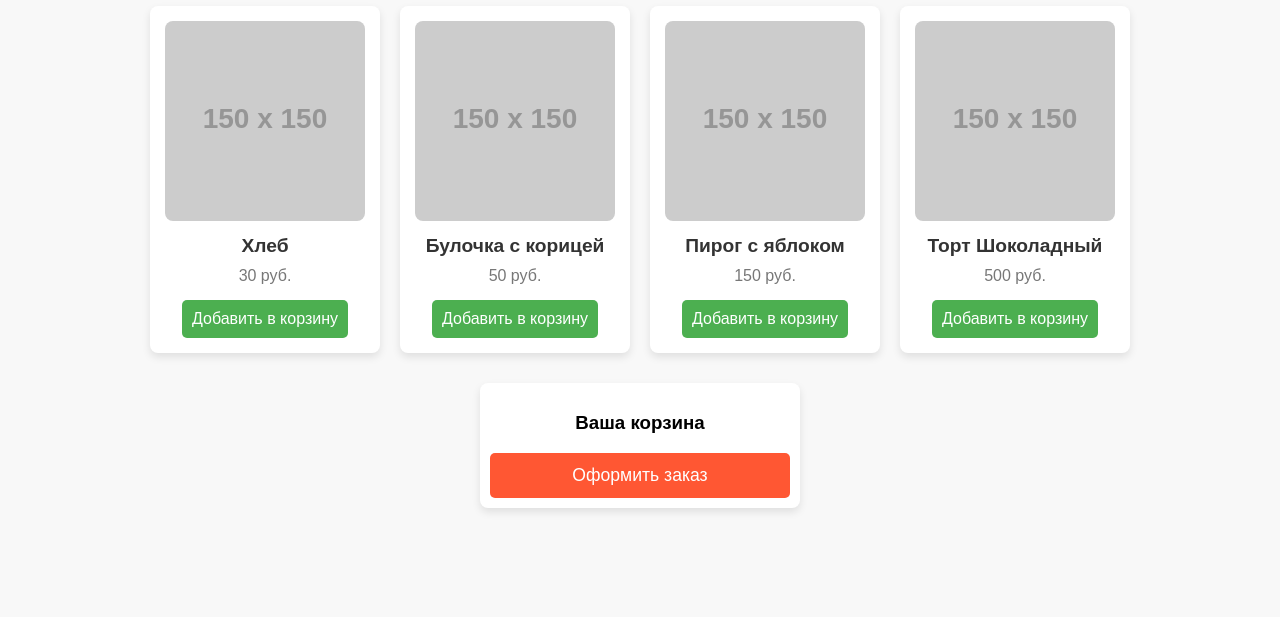
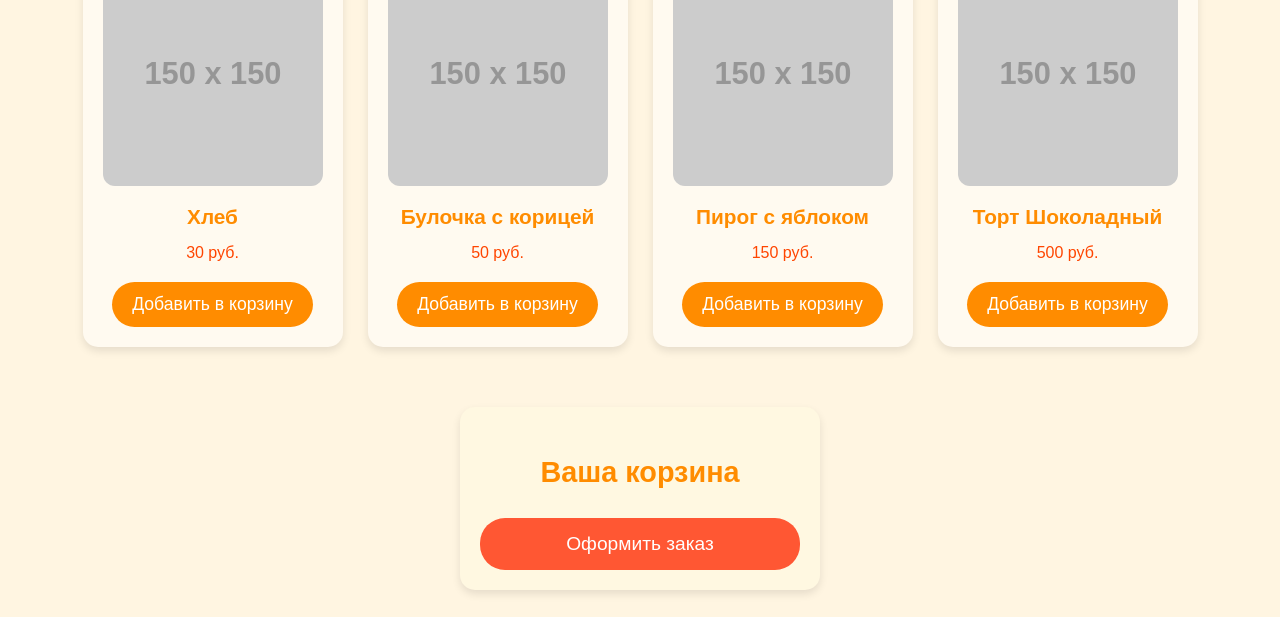
Before and after one commit to cute36/bakery-web, a plain HTML site: page index.html in a window 1280 px wide. Shown: the part 183-800 px from the top of the page. Drawn offline with Linux system fonts and the light colour scheme; placeholder pictures from the web are drawn by us.

Commit message:
Update index.html

```diff
--- a/index.html
+++ b/index.html
@@ -6,8 +6,8 @@
     <title>Магазин хлебобулочных изделий</title>
     <style>
         body {
-            font-family: Arial, sans-serif;
-            background-color: #f8f8f8;
+            font-family: 'Arial', sans-serif;
+            background-color: #FFF5E1; /* Теплый желтый фон */
             margin: 0;
             padding: 0;
             display: flex;
@@ -16,20 +16,28 @@
             justify-content: center;
             min-height: 100vh;
         }
+        h1 {
+            font-size: 2.5em;
+            color: #FF8C00; /* Оранжевый заголовок */
+            margin-bottom: 30px;
+            text-align: center;
+        }
         .product-list {
             display: flex;
             flex-wrap: wrap;
             justify-content: center;
-            gap: 20px;
+            gap: 25px;
+            margin-bottom: 30px;
         }
         .product-card {
-            background-color: white;
-            padding: 15px;
-            width: 200px;
+            background-color: #FFFFFF;
+            padding: 20px;
+            width: 220px;
             text-align: center;
             box-shadow: 0 4px 8px rgba(0, 0, 0, 0.1);
-            border-radius: 8px;
-            transition: transform 0.3s;
+            border-radius: 15px;
+            transition: transform 0.3s ease;
+            background-color: #FFFAF0; /* Легкий кремовый фон карточки */
         }
         .product-card:hover {
             transform: scale(1.05);
@@ -37,61 +45,75 @@
         .product-card img {
             width: 100%;
             height: auto;
-            border-radius: 8px;
+            border-radius: 12px;
         }
         .product-card h3 {
-            margin: 10px 0;
-            font-size: 1.2em;
-            color: #333;
+            margin: 15px 0;
+            font-size: 1.3em;
+            color: #FF8C00; /* Оранжевый цвет для текста */
         }
         .product-card p {
             margin: 5px 0;
-            color: #777;
+            color: #FF4500; /* Красноватый цвет цены */
         }
         .product-card button {
-            padding: 10px;
-            background-color: #4CAF50;
+            padding: 12px 20px;
+            background-color: #FF8C00;
             color: white;
             border: none;
-            border-radius: 5px;
+            border-radius: 25px;
             cursor: pointer;
-            font-size: 1em;
-            margin-top: 10px;
+            font-size: 1.1em;
+            transition: background-color 0.3s;
+            margin-top: 15px;
         }
         .product-card button:hover {
-            background-color: #45a049;
+            background-color: #FF6A00; /* Более яркий оранжевый при наведении */
         }
         .cart {
             margin-top: 30px;
-            padding: 10px;
-            background-color: #fff;
-            border-radius: 8px;
+            padding: 20px;
+            background-color: #FFF8E1;
+            border-radius: 15px;
             box-shadow: 0 4px 8px rgba(0, 0, 0, 0.1);
-            width: 300px;
+            width: 320px;
+            text-align: center;
         }
         .cart h3 {
-            text-align: center;
+            font-size: 1.8em;
+            color: #FF8C00;
         }
         .cart-item {
             display: flex;
             justify-content: space-between;
-            margin-bottom: 10px;
+            margin-bottom: 15px;
+            padding: 5px 0;
+            font-size: 1.1em;
+            color: #FF4500;
         }
         .cart-item span {
             font-weight: bold;
         }
         .checkout-btn {
             width: 100%;
-            padding: 12px;
+            padding: 15px;
             background-color: #FF5733;
             color: white;
             border: none;
-            border-radius: 5px;
+            border-radius: 25px;
             cursor: pointer;
-            font-size: 1.1em;
+            font-size: 1.2em;
+            transition: background-color 0.3s;
         }
         .checkout-btn:hover {
-            background-color: #ff4517;
+            background-color: #E64A19;
+        }
+        /* Анимация для кнопок */
+        button, .checkout-btn {
+            transition: transform 0.3s ease, background-color 0.3s ease;
+        }
+        button:hover, .checkout-btn:hover {
+            transform: scale(1.05);
         }
     </style>
 </head>
```
